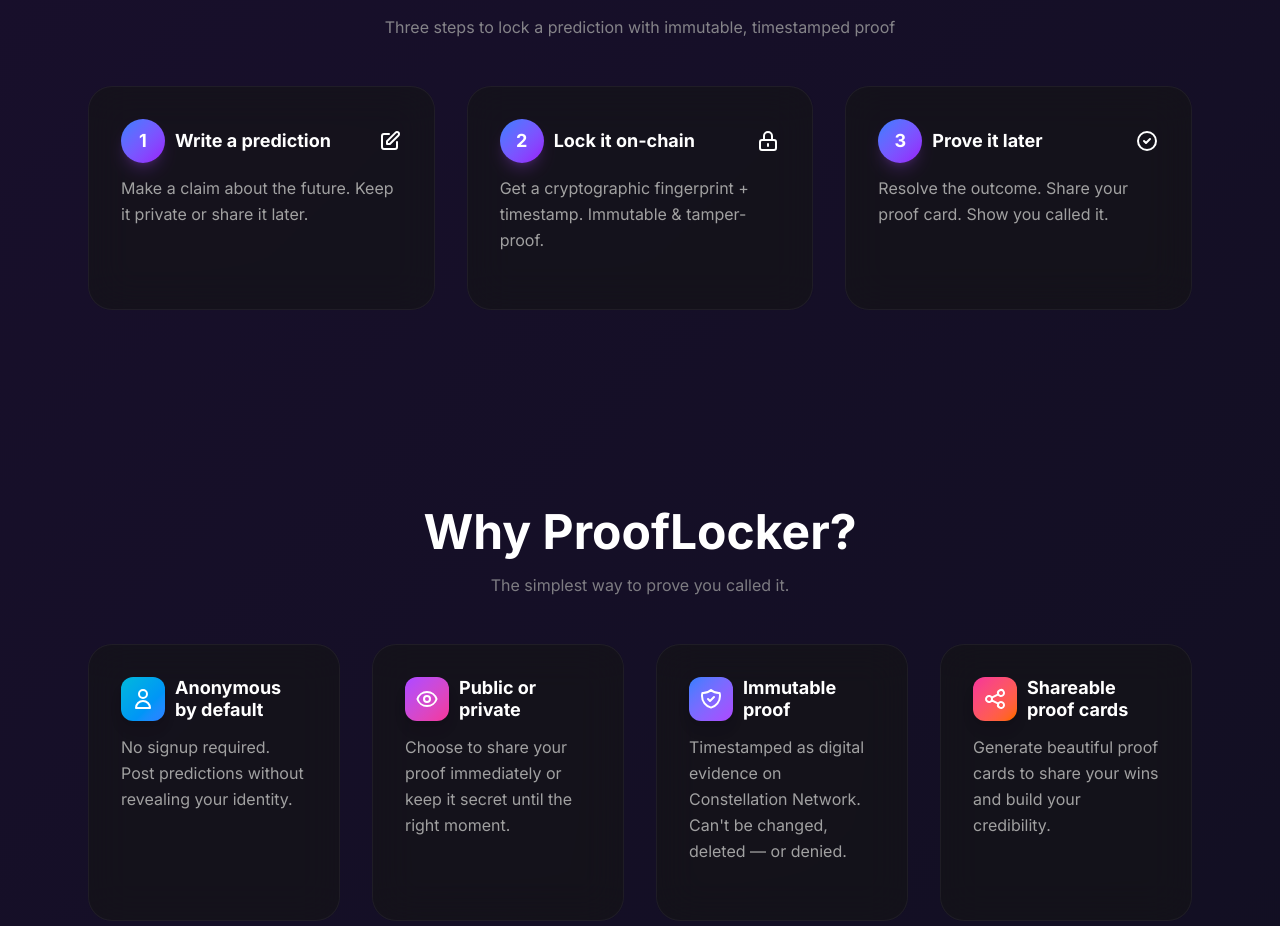
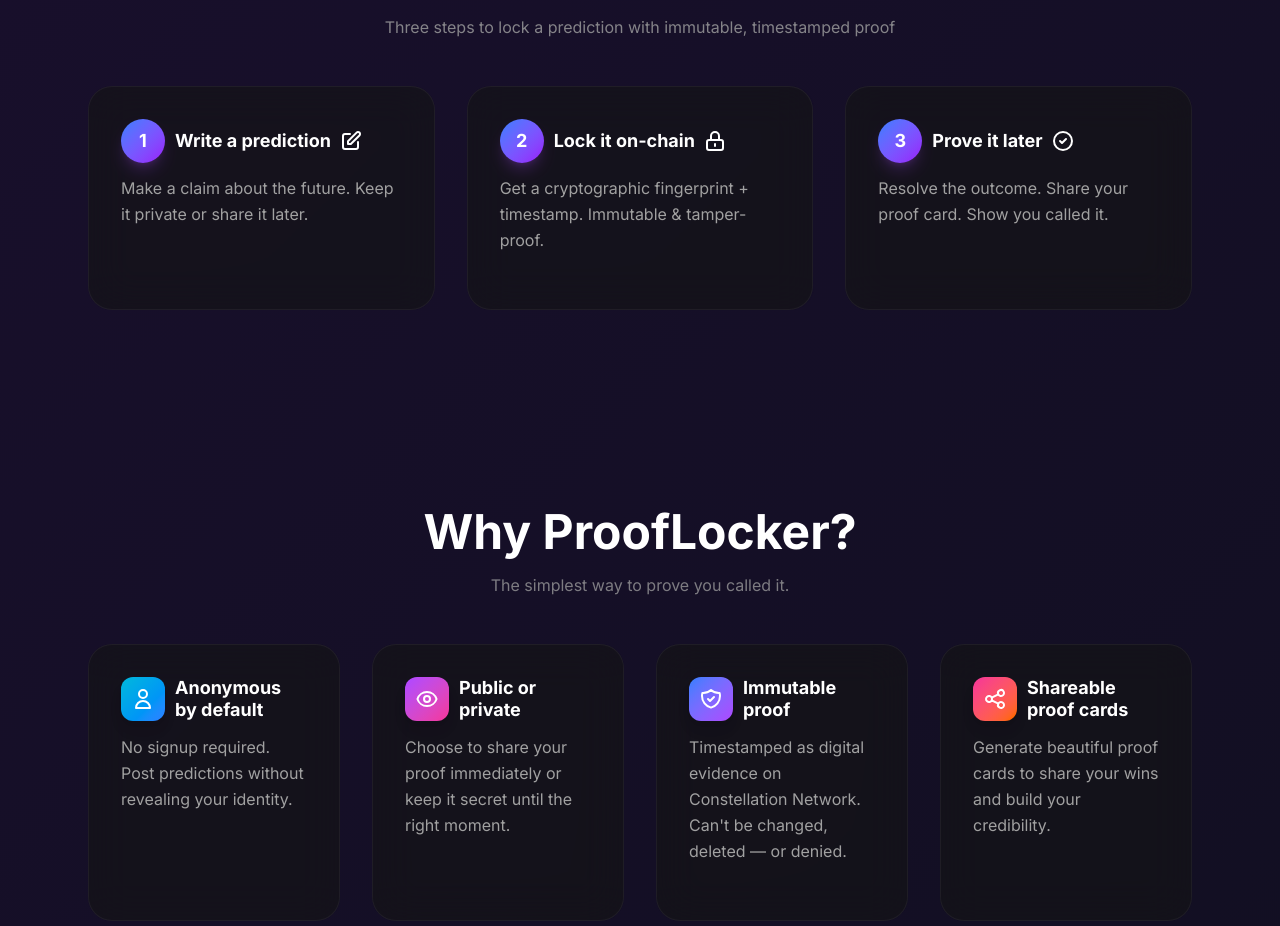
Before and after one commit to Boomchakalala/prooflocker, a Next.js app: page / in a window 1280 px wide. Shown: the part 1401-2327 px from the top of the page. Built offline with nearby package versions, Linux system fonts and the light colour scheme; no server answers.

Commit message:
Sandbox autosave

```diff
--- a/src/components/HowItWorks.tsx
+++ b/src/components/HowItWorks.tsx
@@ -62,9 +62,9 @@ export default function HowItWorks() {
                 <div className="inline-flex items-center justify-center w-9 h-9 sm:w-11 sm:h-11 rounded-full bg-gradient-to-br from-blue-500 to-purple-600 text-white font-bold text-base sm:text-lg group-hover:scale-110 transition-transform shadow-lg shadow-purple-500/20 flex-shrink-0">
                   {step.number}
                 </div>
-                <h3 className="text-base sm:text-lg font-bold text-white flex items-center gap-1.5 sm:gap-2 leading-tight flex-1">
+                <h3 className="text-base sm:text-lg font-bold text-white flex items-center gap-1.5 sm:gap-2 leading-tight">
                   {step.title}
-                  <span className="ml-auto">{step.icon}</span>
+                  {step.icon}
                 </h3>
               </div>
 
```
